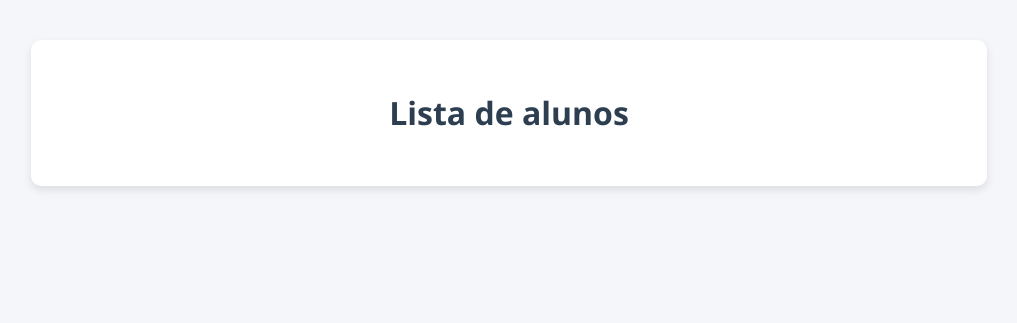
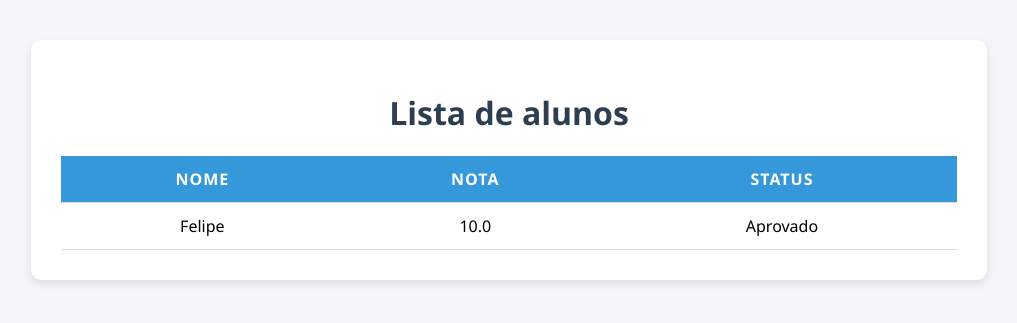
Before and after one commit to kazukiwi/FastAPI---HTML, a FastAPI app: page / in a window 1280 px wide. Shown: the top 323 px of the page, without its empty margins (131-1148 px from the left). Run offline with FastAPI, Linux system fonts and the light colour scheme.

Commit message:
Criação de tabela pelo HTML

```diff
--- a/templates/alunos.html
+++ b/templates/alunos.html
@@ -11,6 +11,22 @@
 <body>
     <div class="container">
         <h1>Lista de alunos</h1>
+        <table>
+        <thead>
+            <tr>
+                <th>Nome</th>
+                <th>Nota</th>
+                <th>Status</th>
+            </tr>
+        </thead>
+        <body>
+            <tr>
+                <td>Felipe</td>
+                <td>10.0</td>
+                <td>Aprovado</td>
+            </tr>
+        </body>
+    </table>
     </div>
 </body>
 
```
